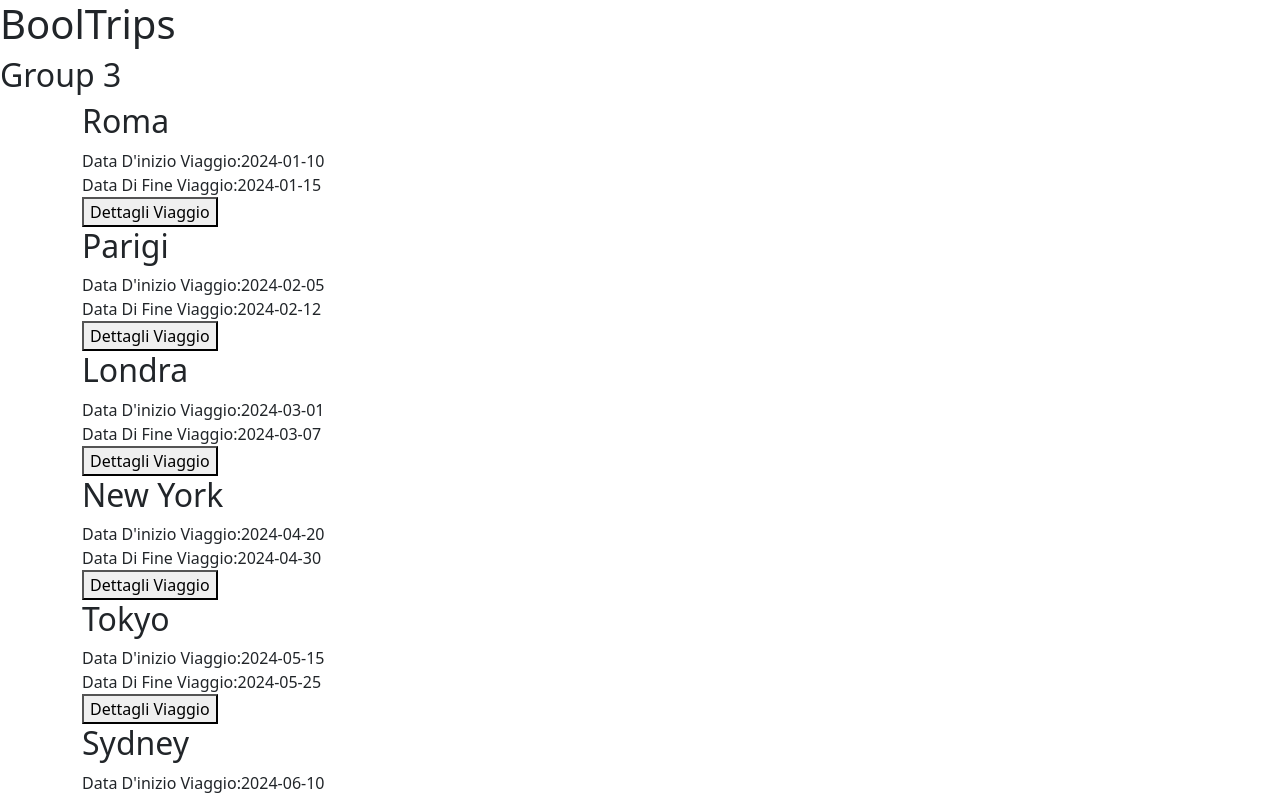
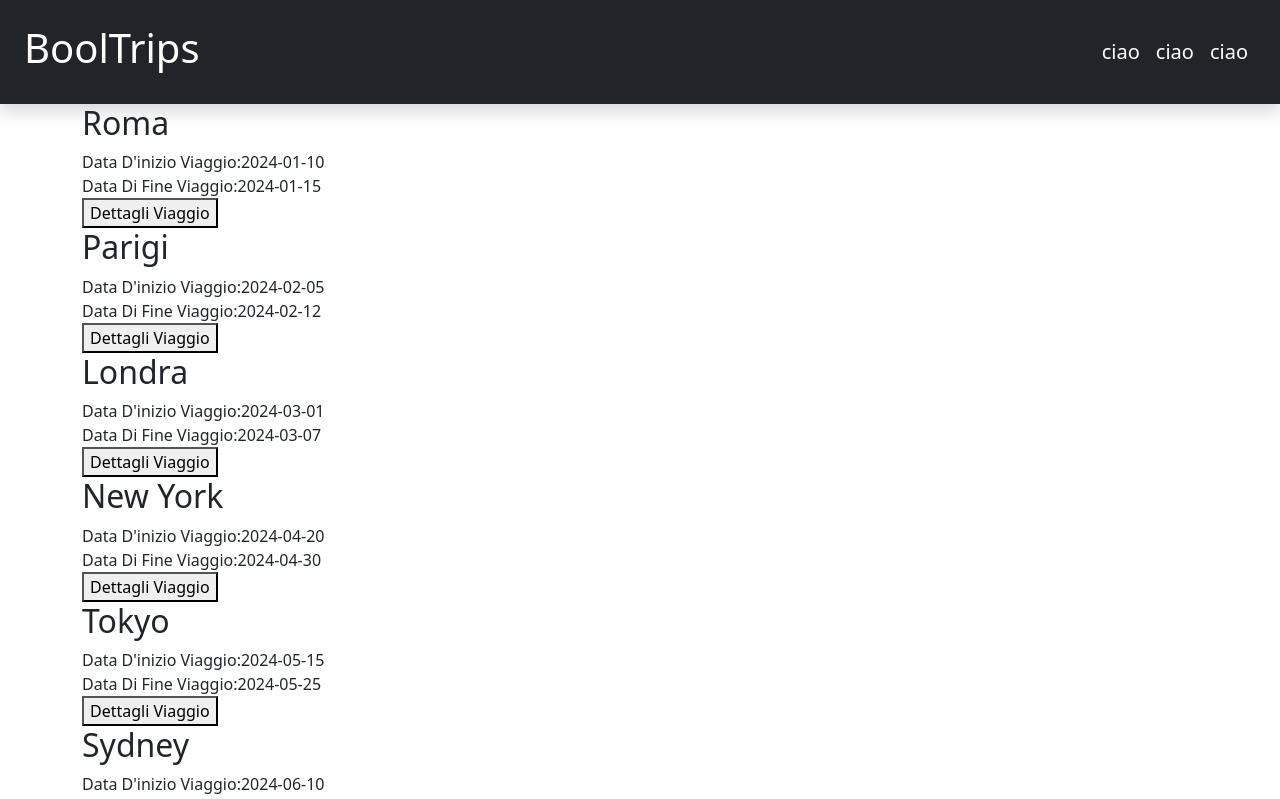
Before and after one commit to Pietroo03/Web-App-Gite, a React (Vite) app: page / in a window 1280 px wide. Shown: the top 799 px of the page. Built offline with nearby package versions, Linux system fonts and the light colour scheme.

Commit message:
add style

```diff
--- a/src/components/Header.jsx
+++ b/src/components/Header.jsx
@@ -2,9 +2,13 @@ export default function Header() {
 
     return (
         <>
-            <header>
+            <header className="d-flex justify-content-between bg-dark text-white p-4 shadow">
                 <h1>BoolTrips</h1>
-                <h2>Group 3</h2>
+                <nav className="d-flex align-items-center">
+                    <div className="p-2 fs-5">ciao</div>
+                    <div className="p-2 fs-5">ciao</div>
+                    <div className="p-2 fs-5">ciao</div>
+                </nav>
             </header>
         </>
     )
```
